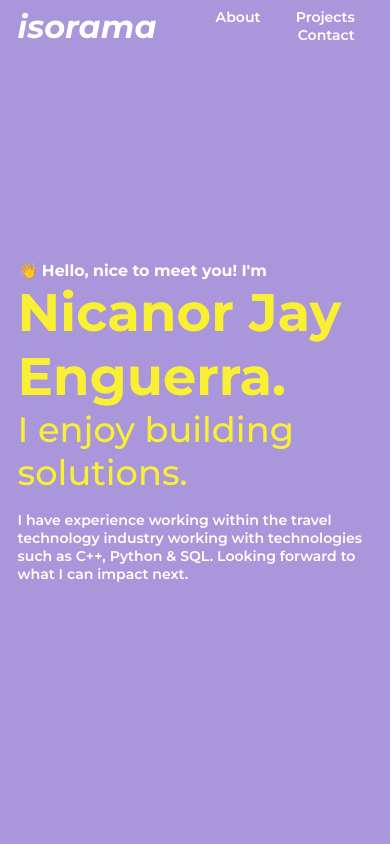
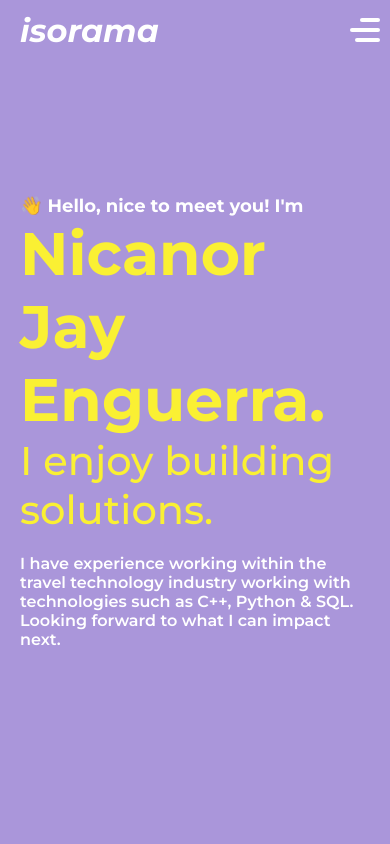
Before and after one commit to nicanor-jay/isorama, a plain HTML site: page index.html in a window 390 px wide. Shown: the top 844 px of the page. Drawn offline with Linux system fonts and the light colour scheme.

Commit message:
responsive navbar into burger menu done

```diff
--- a/CSS/styles.css
+++ b/CSS/styles.css
@@ -6,6 +6,32 @@
   --color-gray: #cdd2da;
   --color-yellow: #faf033;
   --color-dark-purple: #8878ae;
+}
+
+/* 1200px / 16px = 75em */
+@media (max-width: 75em) {
+  html {
+    font-size: 60%;
+  }
+
+  .menu {
+    right:0;
+    box-shadow: 0;
+  }
+}
+
+/* 980px / 16px = 61.25em */
+@media (max-width: 61.25em) {
+  html {
+    font-size: 58%;
+  }
+}
+
+/* 460px / 16px = 28.75em */
+@media (max-width: 28.75em) {
+  html {
+    font-size: 55%;
+  }
 }
 
 @media (prefers-reduced-motion: no-preference) {
@@ -28,30 +54,9 @@ html {
   /* Set font size for easy rem calculations
    * default document font size = 16px, 1rem = 16px, 100% = 16px
    * (100% / 16px) * 10 = 62.5%, 1rem = 10px, 62.5% = 10px
-  */
+   */
   font-size: 62.5%;
   scroll-behavior: smooth;
-}
-
-/* 1200px / 16px = 75em */
-@media (max-width: 75em) {
-  html {
-    font-size: 60%;
-  }
-}
-
-/* 980px / 16px = 61.25em */
-@media (max-width: 61.25em) {
-  html {
-    font-size: 58%;
-  }
-}
-
-/* 460px / 16px = 28.75em */
-@media (max-width: 28.75em) {
-  html {
-    font-size: 55%;
-  }
 }
 
 body {
@@ -101,23 +106,88 @@ a {
   text-decoration: none;
 }
 
-nav {
-  width: 100%;
-  max-width: 100%;
+#navbar {
+  /* width: 100%;
+  max-width: 100%; */
+  display: flex;
+  justify-content: space-between;
+  align-items: center;
 }
 
-nav > ul {
-  display: flex;
-  justify-content: flex-end;
-  flex-wrap: wrap;
-  align-items: center;
-  padding-inline-start: 0;
-  margin-block: 0;
-  height: 100%;
-  margin-right: 1rem;
+.hamburger {
+  position: relative;
+  width: 30px;
+  height: 4px;
+  background-color: white;
+  border-radius: 1rem;
+  cursor: pointer;
+  z-index: 2;
+  transition: 0.3s;
 }
 
-nav > ul > li {
+.hamburger:before,
+.hamburger::after {
+  content: "";
+  position: absolute;
+  height: 4px;
+  right: 0;
+  background: white;
+  border-radius: 1rem;
+  transition: 0.3s;
+}
+
+.hamburger:before {
+  top: -10px;
+  width: 20px;
+}
+.hamburger::after {
+  top: 10px;
+  width: 25px;
+}
+
+.toggle-menu {
+  position: absolute;
+  width: 3rem;
+  height: 100%;
+  z-index: 3;
+  cursor: pointer;
+  opacity: 0;
+}
+
+.hamburger,
+.toggle-menu {
+  display: none;
+}
+
+#navbar input:checked ~ .hamburger {
+  background: transparent;
+}
+#navbar input:checked ~ .hamburger:before {
+  top: 0;
+  transform: rotate(-45deg);
+  width: 30px;
+}
+#navbar input:checked ~ .hamburger:after {
+  top: 0;
+  transform: rotate(45deg);
+  width: 30px;
+}
+
+#navbar input:checked ~ .menu {
+  right:0;
+  box-shadow: -2rem 0 1rem rgba(0,0,0, 0.3);
+}
+
+.menu {
+  display:flex;
+  justify-content: center;
+  flex-direction: row;
+  align-items: center;
+  z-index: 1;
+  transition: 0.5s;
+}
+
+.menu > li {
   margin: 0 2rem;
   display: block;
   font-size: 1.6rem;
@@ -125,11 +195,11 @@ nav > ul > li {
 }
 
 @media (max-width: 28.75em) {
-  nav {
+  #navbar {
     justify-content: center;
   }
 
-  nav-list ul {
+  .menu {
     margin: 0 1rem;
   }
 }
@@ -215,7 +285,7 @@ section {
   color: var(--color-purple-accent);
   background-image: url("../images/keyboardsvg.svg");
   text-align: center;
-  padding: 10rem 2rem;
+  padding: 5rem 2rem;
 }
 
 #projects-section p {
@@ -229,20 +299,53 @@ section {
 #projects-display {
   display: grid;
   grid-template-columns: repeat(2, 1fr);
-  grid-gap: 4rem;
+  grid-gap: 6rem;
   width: 100%;
-  max-width: 1600px;
+  max-width: 1700px;
   margin: 0 auto;
   margin-bottom: 6rem;
 }
 
-@media (max-width: 800px) {
+@media screen and (max-width: 800px) {
   #projects-section {
     padding: 2rem;
   }
 
   #projects-display {
     grid-template-columns: 1fr;
+  }
+
+  .project-tile {
+    min-height: 20rem;
+  }
+
+  .hamburger,
+  .toggle-menu {
+    display: block;
+  }
+
+  .menu {
+    justify-content: start;
+    flex-direction: column;
+    align-items: center;
+    position: fixed;
+    top: 0;
+    background-color: var(--color-lilac);
+    width: 11rem;
+    height: 100%;
+    padding-top: 10rem;
+    padding-left:1rem;
+    right:-15rem;
+  }
+
+  .menu li {
+    width: 100%;
+    margin-bottom: 10rem;
+  }
+
+  .menu li a {
+    font-size: 2rem;
+    text-align: center;
   }
 }
 
@@ -251,7 +354,7 @@ section {
   border-radius: 1rem;
   background-color: var(--color-white);
   padding: 1rem;
-  height: 40rem;
+  max-height: 50rem;
 }
 
 .project-tile img {
--- a/index.html
+++ b/index.html
@@ -16,13 +16,17 @@
   <header>
     <div class="header-container">
       <h1 class="title"><em>isorama</em></h1>
-      <nav id="navbar">
+      <div id="navbar">
+
+
+        <input type="checkbox" class="toggle-menu">
+        <div class="hamburger"></div>
         <ul class="menu">
           <li><a class="nav-link" href="#welcome-section">About</a></li>
           <li><a class="nav-link" href="#projects-section">Projects</a></li>
           <li><a class="nav-link" href="#profile-section">Contact</a></li>
         </ul>
-      </nav>
+      </div>
     </div>
   </header>
   <body>
```
